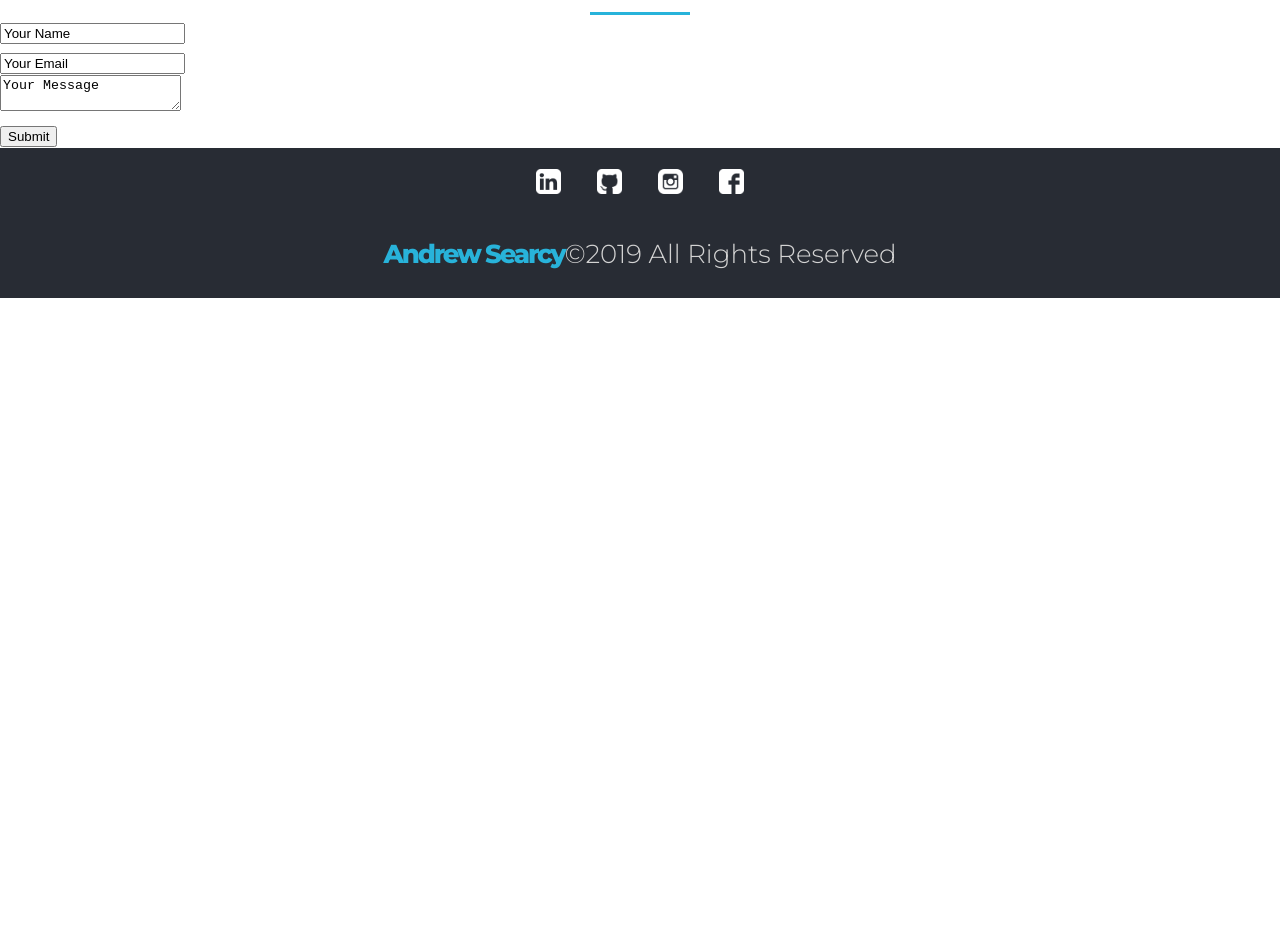
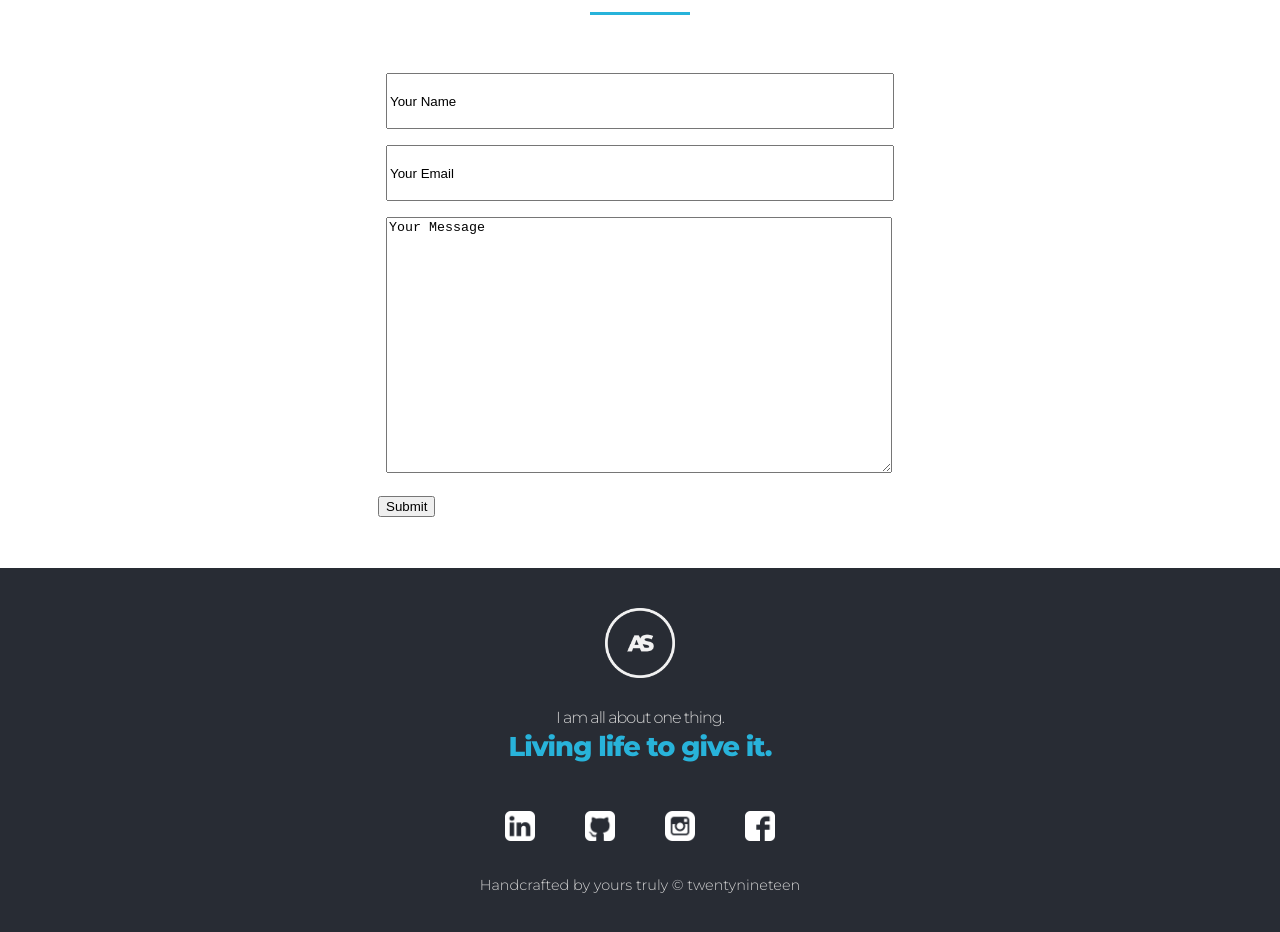
Before and after one commit to andrewsearcy/andrewsearcy.github.io, a React (Create React App) app: page /contact in a window 1280 px wide. Shown: the part 260-1192 px from the top of the page. Before the commit the page ends 800 px from the top, so only its background shows below. Built offline with nearby package versions, Linux system fonts and the light colour scheme.

Commit message:
without backend

```diff
--- a/package.json
+++ b/package.json
@@ -2,14 +2,18 @@
   "name": "portfolio",
   "version": "0.1.0",
   "private": true,
+  "proxy": "http://localhost:3001",
   "dependencies": {
+    "axios": "^0.19.0",
+    "formik": "^1.5.8",
     "react": "^16.9.0",
     "react-dom": "^16.9.0",
     "react-reveal": "^1.2.2",
     "react-router": "^5.0.1",
     "react-router-dom": "^5.0.1",
     "react-scripts": "3.1.1",
-    "react-scroll-up-button": "^1.6.4"
+    "react-scroll-up-button": "^1.6.4",
+    "yup": "^0.27.0"
   },
   "scripts": {
     "start": "react-scripts start",
--- a/src/App.css
+++ b/src/App.css
@@ -61,7 +61,7 @@
   justify-content: center;
   align-items: center;
   max-width: 6000px;
-  padding-top: 100px;
+  padding-top: 180px;
   text-align: center;
 }
 
@@ -176,6 +176,23 @@ width: 100px;
   font-weight: 300;
 }
 /*******************CONTACT SECTION ******************/
+input {
+  width: 500px;
+  height: 50px;
+  margin: 8px;
+}
+textarea {
+  width: 500px;
+  height: 250px;
+  margin: 8px;
+}
+.form-section {
+  margin: 50px;
+}
+.form {
+  display: flex;
+  justify-content: center;
+}
 .contact-section {
   display: flex;
   width: 100%;
@@ -242,7 +259,17 @@ letter-spacing: -2px;
   }
 }
 @media screen and (max-width: 800px) {
-
+  .sec-1-block {
+    width: 300px;
+    paddin-top: 0px;
+  }
+  .sec-1 {
+    flex-wrap: wrap;
+    margin-bottom: 250px;
+  }
+ .sec-1-row-pic {
+   margin-bottom: 0;
+ }
   .scroll-icon {
     opacity: 0;
   }
@@ -276,8 +303,8 @@ letter-spacing: -2px;
   display: flex;
   justify-content: center;
   align-items: center;
+  flex-direction: column;
   width: 100vw;
-  height: 150px;
   background: #282c34;
   font-family: 'Montserrat', 'Open Sans', sans-serif;
   font-weight: 300;
@@ -285,6 +312,8 @@ letter-spacing: -2px;
 }
 .footer-title {
   color: lightgray;
+  padding-bottom: 40px;
+  font-size: .9em;
   display: flex;
   justify-content: center;
 }
@@ -292,18 +321,37 @@ letter-spacing: -2px;
   display: flex;
   flex-direction: column;
 }
+.quote {
+  letter-spacing: -1px;
+  color: #28b3da;
+  margin-top: 3px;
+  font-size: 1.7em;
+}
+.pre-quote {
+  color: lightgray;
+  display: flex;
+  letter-spacing: -1px;
+  padding: 0;
+  margin: 0;
+}
+.footer-logo {
+  width: 70px;
+  margin: 30px;
+  padding-top: 10px;
+}
 .social-icons {
   display: flex;
   align-items: center;
   justify-content: center;
+  padding-bottom: 10px;
 }
 
 .Sicons {
   display: flex;
-  max-width: 25px;
+  max-width: 30px;
   height: auto;
   color: white;
-  margin: 18px;
+  padding: 25px;
 }
 .Sicons:hover {
   opacity: .4;
@@ -329,16 +377,17 @@ letter-spacing: -2px;
   flex-direction: column;
   text-align: justify;
   line-height: 23px;
-  padding: 50px;
+  padding: 20px;
 }
 .sec-1-block {
-  max-width: 40vw;
-  padding: 20px;
+  max-width: 500px;
+  padding-left: 40px;
+  display: flex;
 }
 .sec-1-pic {
   display: flex;
-  height: 250px;
-  width: 250px;
+  height: 270px;
+  width: 270px;
 }
 .sec-1-row-pic {
 width: 100%;
@@ -346,8 +395,23 @@ height: 100%;
 object-fit: cover;
 border-radius: 30%;
 }
+.about-pic-col {
+  display: flex;
+  justify-content: center;
+  flex-direction: column;
+  align-items: center;
+}
+.about-pic-text {
+  font-family: 'Montserrat', sans-serif;
+  color: #282c34;
+  font-weight: 600;
+  letter-spacing: -1.5px;
+  font-size: .8em;
+  padding: 0;
+  margin-top: 10px;
+}
 .sec-1-about-text {
-  font-size: .8em;
+  font-size: .7em;
   font-family: 'Montserrat', sans-serif;
   letter-spacing: -1px;
 }
@@ -391,7 +455,6 @@ border-radius: 30%;
   margin: 10px;
   padding: 20px;
   border-radius: 10px;
-  /* border: solid .5px #dcdde2; */
   box-shadow: .6px .8px 10px .5px rgba(88, 88, 95, 0.25);
 }
 .titles {
--- a/src/components/ContactForm.js
+++ b/src/components/ContactForm.js
@@ -1,4 +1,5 @@
 import React from 'react'
+import axios from 'axios'
 
 class ContactForm extends React.Component {
   constructor (props) {
@@ -17,10 +18,15 @@ class ContactForm extends React.Component {
     this.setState({ [e.target.name]: e.target.value })
   }
 
-  handleSubmit = e => {
+  async handleSubmit(e) {
     e.preventDefault()
 
     const { name, email, message } = this.state
+    const form = await axios.post('/api/form', {
+      name,
+      email,
+      message,
+    })
   }
   render () {
     return (
@@ -49,10 +55,9 @@ class ContactForm extends React.Component {
             onChange={this.handleChange}
           />
         </div>
-        <input type="submit" value="Submit" />
+        <button type="submit" value="submit" >Submit</button>
       </form>
     )
   }
 }
-
 export default ContactForm
--- a/src/components/Footer.js
+++ b/src/components/Footer.js
@@ -3,10 +3,14 @@ import FBicon from '../images/FBicon.png'
 import IGicon from '../images/IGicon.png'
 import LIicon from '../images/LIicon.png'
 import GHicon from '../images/GHicon.png'
+import PortfolioSiteLogo from '../Logo/Portfolio Site Logo.png';
 
 const Footer = () => (
   <footer>
     <div className='footer'>
+      <img className='footer-logo' src={PortfolioSiteLogo}></img>
+      <p className='pre-quote'>I am all about one thing.</p>
+      <h2 className='quote'>Living life to give it.</h2>
       <div className='footer-col'>
         <div className='social-icons'>
           <a href='https://www.linkedin.com/in/andrew-searcy-45013333'>
@@ -22,7 +26,7 @@ const Footer = () => (
             <img src={FBicon} alt='Facebook' className='Sicons' />
           </a>
         </div>
-        <p className='footer-title'><p className='name'>Andrew Searcy</p> ©2019 All Rights Reserved</p>
+        <div className='footer-title'>Handcrafted by yours truly © twentynineteen</div>
       </div>
     </div>
   </footer>
--- a/src/screens/About.js
+++ b/src/screens/About.js
@@ -18,7 +18,8 @@ const About = () => (
           <div className='about-mid'>
             <Titles title='A little about me.' />
             <section className='sec-1'>
-              <div>
+            <Fade left>
+              <div className = 'about-pic-col'>
                 <div className='sec-1-pic'>
                   <img
                     src={ProfilePic}
@@ -27,24 +28,31 @@ const About = () => (
                   />
                 </div>
               </div>
+              </Fade>
+              <Fade right>
               <div className='sec-1-block'>
                 <div className='sec-1-row-block'>
+                  <h1 className='name'>Andrew Searcy</h1>
+                  <h4 className='about-pic-text'>
+                    Software Developer & UX/UI Designer
+                  </h4>
                   <p className='sec-1-about-text'>
                     I am a Software Developer with abilities in both the back
                     end and front end of the application. My previous career as
-                    a designer and creative director lead me into this passion
-                    of building web applications. I love the design side,
-                    however, I wasn’t satisfied with just being involved with
-                    the visual part of the project but wanted to be able to
-                    create from the technical side as well. In this next phase
-                    of my career I want to combine my abilities to create
-                    visually appealing applications with the technical facets.
-                    My “perfect world“ company would allow me to work with a
-                    small team of (5-8) people that follow Agile best practices
-                    and continually learn and grow together as developers.
+                    a designer and creative director has lead me into this
+                    passion of building web applications. I love the design
+                    side, however, I wasn’t satisfied with just being involved
+                    with the visual part of the project but wanted to be able to
+                    create from the technical side as well.
+                  </p>
+                  <p className='sec-1-about-text'>
+                    I love what I do and my passion is growing everyday. Be on
+                    the lookout for new designs/apps I will be posting either in
+                    my projects section or updates to this site!
                   </p>
                 </div>
               </div>
+              </Fade>
             </section>
             <div className='sec-2-about'>
               <Fade delay={200}>
--- a/src/screens/Contact.js
+++ b/src/screens/Contact.js
@@ -14,11 +14,13 @@ const Contact = props => (
           <div className='landing-mid'>
           <Titles title="We should chat." />
           </div>
-          <ContactForm />
-          <Footer />
         </div>
+        <section className='form-section'>
+        <ContactForm />
+        </section>
       </div>
     </Fade>
+    <Footer />
   </div>
 )
 
```
Also changed, not shown: 1 other file (tests, documents, lock files or other folders).
